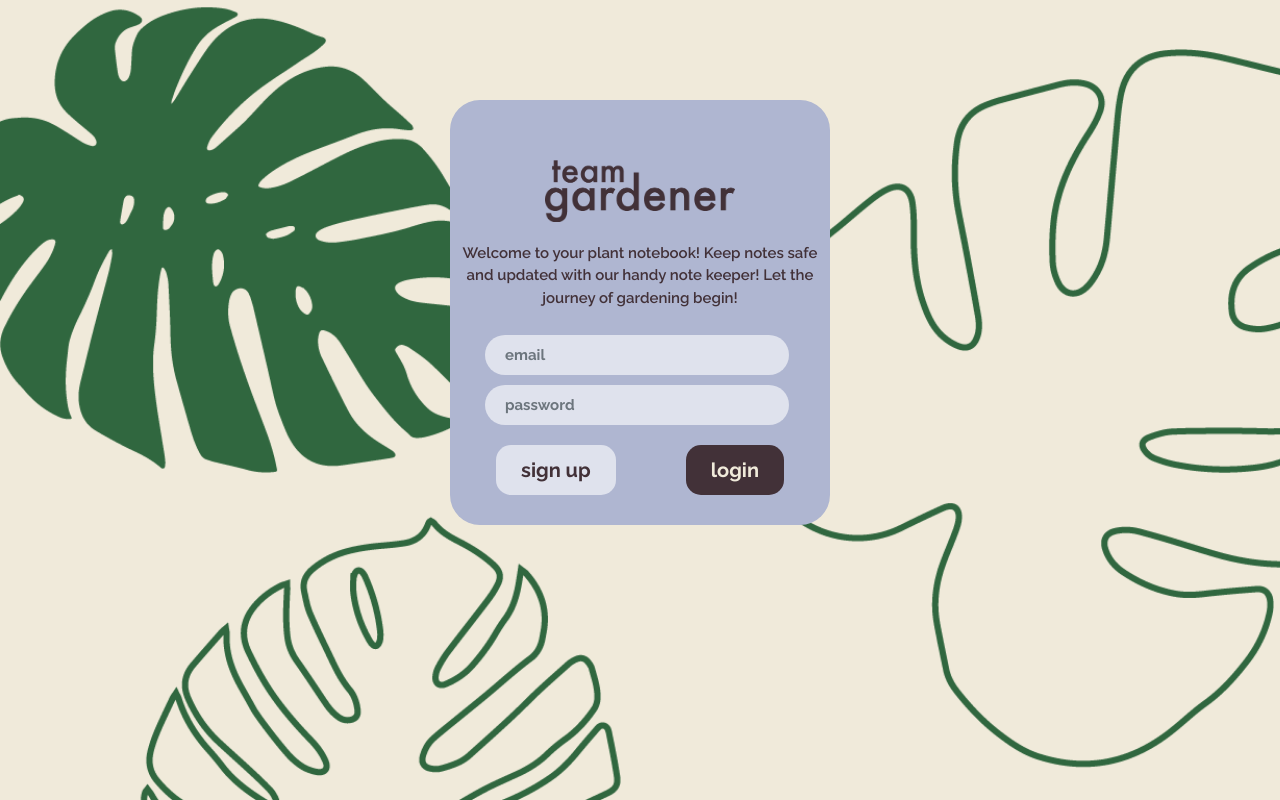
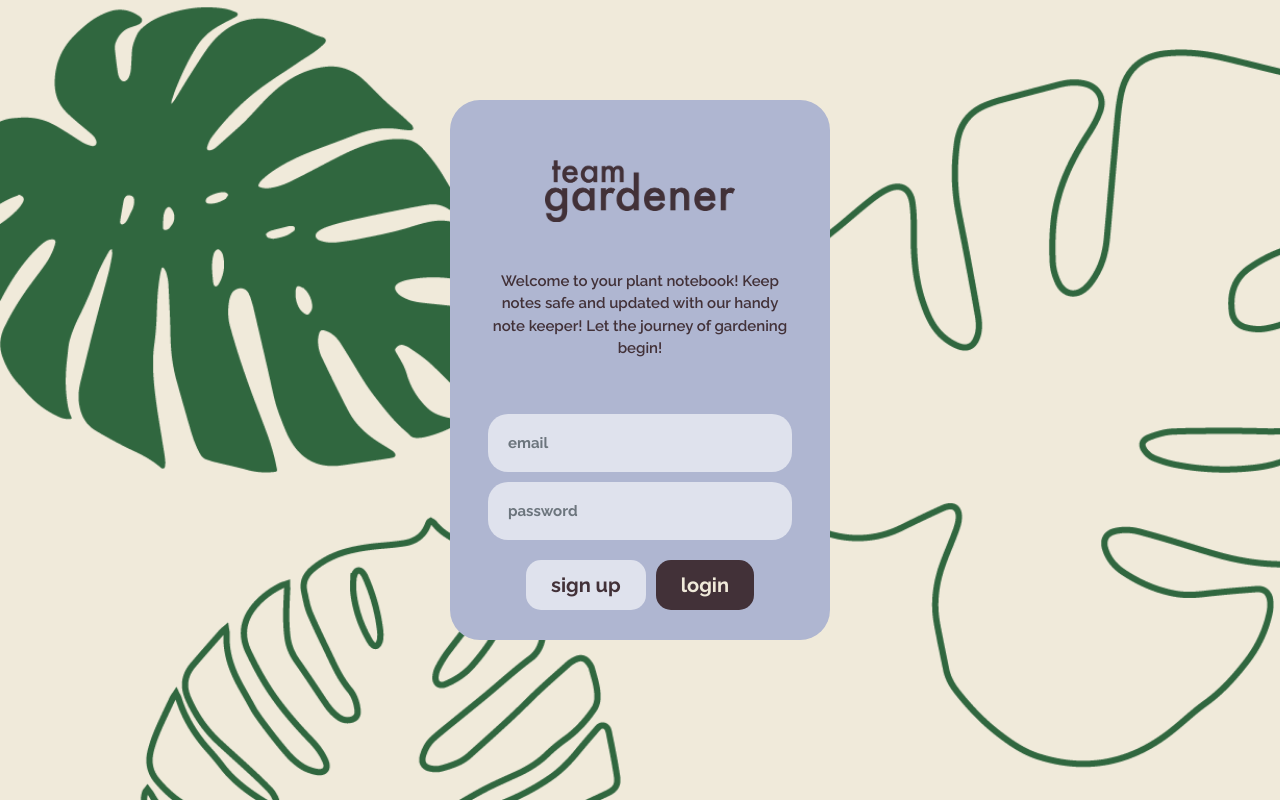
Before and after one commit to amtodd999/teamGardeners, a React (Create React App) app: page / in a window 1280 px wide. Built offline with nearby package versions, Linux system fonts and the light colour scheme.

Commit message:
edited styling on input elements, cleaned up code

```diff
--- a/src/App.css
+++ b/src/App.css
@@ -48,6 +48,7 @@
   font-weight: 600;
   text-align: center;
   height: auto;
+  width: auto;
 }
 
 .notesViewDiv {
@@ -107,6 +108,10 @@
   height: auto;
 }
 
+.loginDiv p {
+  padding: 10% !important;
+}
+
 .noteDivBtn {
   display: block;
   margin-left: auto;
@@ -129,6 +134,7 @@ p {
   font-family: 'Nothing You Could Do', cursive !important;
   font-size: 30px;
   color: #423138;
+  text-align: left;
 }
 
 .noteText {
@@ -142,6 +148,7 @@ p {
   font-family: 'Poppins', sans-serif;
   font-weight: 600;
   color: #846270;
+  text-align: left;
 }
 
 /* button style */
@@ -156,7 +163,7 @@ p {
   border: 0 !important;
   padding: 10px 25px 10px 25px !important;
   text-align: center !important;
-  margin-left: 46px !important;
+  margin-left: 20% !important;
   float: left !important;
 }
 .signUpBtn:hover {
@@ -172,7 +179,7 @@ p {
   color: #f0eada !important;
   border: 0 !important;
   padding: 10px 25px 10px 25px !important;
-  margin-right: 46px !important;
+  margin-right: 20% !important;
   float: right !important;
 }
 .loginBtn:hover {
@@ -215,12 +222,13 @@ p {
 .editBtn {
   background-color: #423138 !important;
   border-radius: 15px !important;
-  width: 30% !important;
+  width: auto !important;
   font-family: 'Raleway', sans-serif !important;
   font-weight: 700 !important;
   font-size: 20px !important;
   color: #f0eada !important;
   margin-top: 5px !important;
+  padding: 10px 20px 10px 20px !important;
 }
 .editBtn:hover {
   background-color: #30673f !important;
@@ -229,7 +237,7 @@ p {
 .deleteBtn {
   background-color: #423138 !important;
   border-radius: 15px !important;
-  width: 30% !important;
+  width: auto !important;
   font-family: 'Raleway', sans-serif !important;
   font-weight: 700 !important;
   font-size: 20px !important;
@@ -237,6 +245,7 @@ p {
   margin-top: 5px !important;
   text-align: center !important;
   border: none !important;
+  padding: 10px !important;
 }
 
 .deleteBtn:hover {
@@ -251,9 +260,11 @@ p {
   background-color: #dfe2ed !important;
   border: 0 !important;
   border-radius: 20px !important;
-  margin: 5px 5px 5px 35px !important;
+  margin-left: auto !important;
+  margin-right: auto !important;
+  margin-bottom: 10px;
   width: 80% !important;
-  height: 20px !important;
+  height: 10% !important;
   padding: 20px !important;
   font-family: 'Raleway', sans-serif !important;
   font-weight: 700 !important;
@@ -274,9 +285,11 @@ p {
   background-color: #dfe2ed !important;
   border: 0 !important;
   border-radius: 20px !important;
-  margin: 10px 5px 20px 35px !important;
+  margin-left: auto !important;
+  margin-right: auto !important;
+  margin-bottom: 20px;
+  height: 10% !important;
   width: 80% !important;
-  height: 20px !important;
   padding: 20px !important;
   font-family: 'Raleway', sans-serif !important;
   font-weight: 700 !important;
--- a/src/App.js
+++ b/src/App.js
@@ -1,7 +1,6 @@
 import './App.css';
 import NoteIndex from './notes/NoteIndex';
 import Auth from './auth/Auth';
-// import Sitebar from './home/Navbar';
 import React, { useEffect, useState } from 'react';
 
 function App() {
--- a/src/auth/Login.js
+++ b/src/auth/Login.js
@@ -1,5 +1,6 @@
 import React, {useState} from 'react';
-import {Form, FormGroup, Label, Input, Button, Modal, ModalHeader, ModalBody, ModalFooter, Row, Col } from 'reactstrap';
+import 'bootstrap/dist/css/bootstrap.min.css';
+import { Form, FormGroup, Input, Button, Modal, ModalHeader, ModalBody } from 'reactstrap';
 import logo from "./assets/team-gardener-logo.png";
 import Signup from "./Signup";
 
@@ -9,7 +10,6 @@ const Login = (props) => {
 
     const handleSubmit = (event) => {
         event.preventDefault();
-        // console.log(email, password);
         fetch("http://localhost:3000/user/login", {
             method: 'POST',
             body: JSON.stringify({user:{email: email, password: password}}),
@@ -20,7 +20,6 @@ const Login = (props) => {
             (response) => response.json()
         ).then((data) => {
             props.updateToken(data.token)
-            console.log(data.token)
         })
     };
 
@@ -34,7 +33,7 @@ const Login = (props) => {
 
     return(
         <div className="bgDiv">
-            <div className="loginDiv">
+            <div className="loginDiv" fluid="sm">
             <img src={logo} alt="Team Gardeners Logo" className="logoImgLogin"/>
                 <p>Welcome to your plant notebook! Keep notes safe and updated with our handy note keeper! Let the journey of gardening begin!</p>
                 <Form onSubmit={handleSubmit}>
@@ -44,15 +43,15 @@ const Login = (props) => {
                     <FormGroup>
                         <Input onChange={(e) => setPassword(e.target.value)} name="password" type="password" value={password} required placeholder="password" className="formInputPassword"/>
                     </FormGroup>
-                    <Button type="submit" className="loginBtn">login</Button>
-                    <Button onClick={toggle} className="signUpBtn">sign up</Button>
+                        <Button type="submit" className="loginBtn">login</Button>
+                        <Button onClick={toggle} className="signUpBtn">sign up</Button>
                     <Modal isOpen={modal} toggle={toggle} className={className}>
                     <ModalHeader className="modalHeader">
                         <Button onClick={toggle} className="modalCloseBtn">X</Button>
                     </ModalHeader>
                         <ModalBody>
-                                <Signup updateToken={props.updateToken} />
-                            </ModalBody>
+                            <Signup updateToken={props.updateToken} />
+                        </ModalBody>
                     </Modal>
                 </Form>
             </div>
--- a/src/auth/Signup.js
+++ b/src/auth/Signup.js
@@ -1,5 +1,5 @@
 import React, {useState} from 'react';
-import {Form, FormGroup, Label, Input, Button} from 'reactstrap';
+import {Form, FormGroup, Input, Button} from 'reactstrap';
 
 // Create variables in order to pull information from the DOM (props)
 // and set it up to be easily usable within the fetch.  Fetch from the user
--- a/src/notes/NoteEdit.js
+++ b/src/notes/NoteEdit.js
@@ -1,5 +1,5 @@
 import React, {useState} from 'react';
-import { Button, Form, FormGroup, Label, Input, Modal, ModalHeader, ModalBody } from 'reactstrap';
+import { Button, Form, FormGroup, Label, Input } from 'reactstrap';
 
 const NoteEdit = (props) => {
     const [editPlant, setEditPlant] = useState(props.noteToUpdate.plant_name);
@@ -23,10 +23,6 @@ const NoteEdit = (props) => {
 
 
     return(
-        //doing a modal would give ability to open and close
-        // <Modal isOpen={true}>
-        //     <ModalHeader></ModalHeader>
-        // </Modal>
         <div>
             <Form onSubmit={noteUpdate}>
                 <FormGroup>
--- a/src/notes/NoteIndex.js
+++ b/src/notes/NoteIndex.js
@@ -1,5 +1,5 @@
 import React, {useState, useEffect} from 'react';
-import { Container, Row, Button, Modal, ModalBody, ModalHeader } from 'reactstrap';
+import { Row, Button, Modal, ModalBody, ModalHeader } from 'reactstrap';
 import NoteEdit from './NoteEdit';
 import NoteTable from './NoteTable';
 import NoteAdd from './NoteAdd';
@@ -69,8 +69,8 @@ return(
                         <Button onClick={toggle} className="modalCloseBtn">X</Button>
                     </ModalHeader>
                         <ModalBody>
-                                <NoteAdd fetchNotes={fetchNotes} token={props.token} />
-                            </ModalBody>
+                            <NoteAdd fetchNotes={fetchNotes} token={props.token} />
+                        </ModalBody>
                     </Modal>
 
                     </Row>
--- a/src/notes/NoteTable.js
+++ b/src/notes/NoteTable.js
@@ -19,7 +19,6 @@ const NoteTable = (props) => {
             console.log(props.notes)
             return (
                 <tr key={index}>
-                    {/* <th scope="row">{note.id}</th> */}
                     <th scope="row" className="plantText">{note.plant_name}</th>
                     <td className="noteText">{note.note}</td>
                     <td>
```
Also changed, not shown: src/auth/Auth.js (+0 -10 lines).
